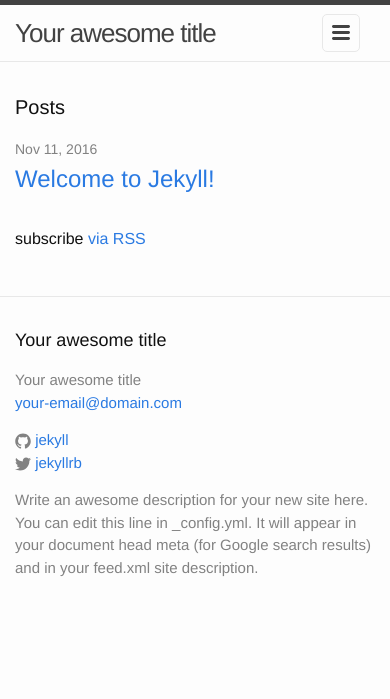
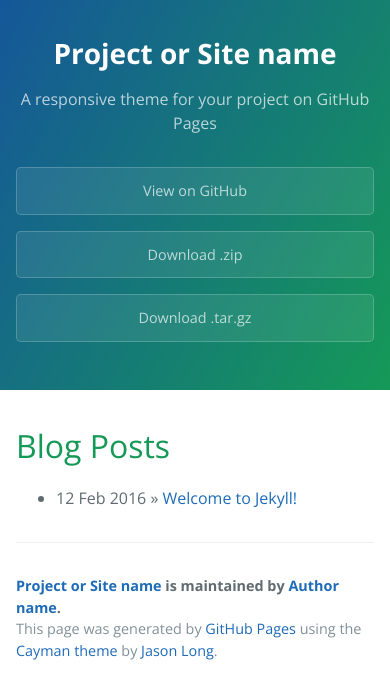
Before and after one commit to garbageman/StructuredLearning, a Jekyll site: the page built from index.html, in a window 390 px wide. Shown: the top 699 px of the page. Built offline with Jekyll 4.4.1, drawn with Linux system fonts in a browser that asks for light colours; the list of posts is cut into pages by our own code.

Commit message:
Added new jekyll theme

```diff
--- a/_config.yml
+++ b/_config.yml
@@ -1,14 +1,17 @@
-# Site settings
-title: Your awesome title
-email: your-email@domain.com
-description: > # this means to ignore newlines until "baseurl:"
-  Write an awesome description for your new site here. You can edit this
-  line in _config.yml. It will appear in your document head meta (for
-  Google search results) and in your feed.xml site description.
-baseurl: "" # the subpath of your site, e.g. /blog/
-url: "http://yourdomain.com" # the base hostname & protocol for your site
-twitter_username: jekyllrb
-github_username:  jekyll
+# Setup
+title:        Project or Site name
+tagline:      A responsive theme for your project on GitHub Pages
+baseurl:      ""
+paginate:     1
 
-# Build settings
+# About/contact
+author:
+  name:       Author name
+  url:        http://yourhomepage.com
+
+# Gems
+gems:
+  - jekyll-paginate
+
+#Others
 markdown: kramdown
--- a/_includes/footer.html
+++ /dev/null
@@ -1,55 +0,0 @@
-<footer class="site-footer">
-
-  <div class="wrapper">
-
-    <h2 class="footer-heading">{{ site.title }}</h2>
-
-    <div class="footer-col-wrapper">
-      <div class="footer-col  footer-col-1">
-        <ul class="contact-list">
-          <li>{{ site.title }}</li>
-          <li><a href="mailto:{{ site.email }}">{{ site.email }}</a></li>
-        </ul>
-      </div>
-
-      <div class="footer-col  footer-col-2">
-        <ul class="social-media-list">
-          {% if site.github_username %}
-          <li>
-            <a href="https://github.com/{{ site.github_username }}">
-              <span class="icon  icon--github">
-                <svg viewBox="0 0 16 16">
-                  <path fill="#828282" d="M7.999,0.431c-4.285,0-7.76,3.474-7.76,7.761 c0,3.428,2.223,6.337,5.307,7.363c0.388,0.071,0.53-0.168,0.53-0.374c0-0.184-0.007-0.672-0.01-1.32 c-2.159,0.469-2.614-1.04-2.614-1.04c-0.353-0.896-0.862-1.135-0.862-1.135c-0.705-0.481,0.053-0.472,0.053-0.472 c0.779,0.055,1.189,0.8,1.189,0.8c0.692,1.186,1.816,0.843,2.258,0.645c0.071-0.502,0.271-0.843,0.493-1.037 C4.86,11.425,3.049,10.76,3.049,7.786c0-0.847,0.302-1.54,0.799-2.082C3.768,5.507,3.501,4.718,3.924,3.65 c0,0,0.652-0.209,2.134,0.796C6.677,4.273,7.34,4.187,8,4.184c0.659,0.003,1.323,0.089,1.943,0.261 c1.482-1.004,2.132-0.796,2.132-0.796c0.423,1.068,0.157,1.857,0.077,2.054c0.497,0.542,0.798,1.235,0.798,2.082 c0,2.981-1.814,3.637-3.543,3.829c0.279,0.24,0.527,0.713,0.527,1.437c0,1.037-0.01,1.874-0.01,2.129 c0,0.208,0.14,0.449,0.534,0.373c3.081-1.028,5.302-3.935,5.302-7.362C15.76,3.906,12.285,0.431,7.999,0.431z"/>
-                </svg>
-              </span>
-
-              <span class="username">{{ site.github_username }}</span>
-            </a>
-          </li>
-          {% endif %}
-
-          {% if site.twitter_username %}
-          <li>
-            <a href="https://twitter.com/{{ site.twitter_username }}">
-              <span class="icon  icon--twitter">
-                <svg viewBox="0 0 16 16">
-                  <path fill="#828282" d="M15.969,3.058c-0.586,0.26-1.217,0.436-1.878,0.515c0.675-0.405,1.194-1.045,1.438-1.809
-                  c-0.632,0.375-1.332,0.647-2.076,0.793c-0.596-0.636-1.446-1.033-2.387-1.033c-1.806,0-3.27,1.464-3.27,3.27 c0,0.256,0.029,0.506,0.085,0.745C5.163,5.404,2.753,4.102,1.14,2.124C0.859,2.607,0.698,3.168,0.698,3.767 c0,1.134,0.577,2.135,1.455,2.722C1.616,6.472,1.112,6.325,0.671,6.08c0,0.014,0,0.027,0,0.041c0,1.584,1.127,2.906,2.623,3.206 C3.02,9.402,2.731,9.442,2.433,9.442c-0.211,0-0.416-0.021-0.615-0.059c0.416,1.299,1.624,2.245,3.055,2.271 c-1.119,0.877-2.529,1.4-4.061,1.4c-0.264,0-0.524-0.015-0.78-0.046c1.447,0.928,3.166,1.469,5.013,1.469 c6.015,0,9.304-4.983,9.304-9.304c0-0.142-0.003-0.283-0.009-0.423C14.976,4.29,15.531,3.714,15.969,3.058z"/>
-                </svg>
-              </span>
-
-              <span class="username">{{ site.twitter_username }}</span>
-            </a>
-          </li>
-          {% endif %}
-        </ul>
-      </div>
-
-      <div class="footer-col  footer-col-3">
-        <p class="text">{{ site.description }}</p>
-      </div>
-    </div>
-
-  </div>
-
-</footer>
--- a/_includes/head.html
+++ b/_includes/head.html
@@ -1,11 +1,9 @@
 <head>
-    <meta charset="utf-8">
-    <meta name="viewport" content="width=device-width initial-scale=1" />
-    <meta http-equiv="X-UA-Compatible" content="IE=edge">
-
-    <title>{% if page.title %}{{ page.title }}{% else %}{{ site.title }}{% endif %}</title>
-    <meta name="description" content="{{ site.description }}">
-
-    <link rel="stylesheet" href="{{ "/css/main.css" | prepend: site.baseurl }}">
-    <link rel="canonical" href="{{ page.url | replace:'index.html','' | prepend: site.baseurl | prepend: site.url }}">
+  <meta charset="UTF-8">
+  <title>{{ site.title }}</title>
+  <meta name="viewport" content="width=device-width, initial-scale=1">
+  <meta name="theme-color" content="#157878">
+  <link rel="stylesheet" href="{{ site.baseurl }}/css/normalize.css">
+  <link href='https://fonts.googleapis.com/css?family=Open+Sans:400,700' rel='stylesheet' type='text/css'>
+  <link rel="stylesheet" href="{{ site.baseurl }}/css/cayman.css">
 </head>
--- a/_includes/header.html
+++ /dev/null
@@ -1,27 +0,0 @@
-<header class="site-header">
-
-  <div class="wrapper">
-
-    <a class="site-title" href="{{ site.baseurl }}/">{{ site.title }}</a>
-
-    <nav class="site-nav">
-      <a href="#" class="menu-icon">
-        <svg viewBox="0 0 18 15">
-          <path fill="#424242" d="M18,1.484c0,0.82-0.665,1.484-1.484,1.484H1.484C0.665,2.969,0,2.304,0,1.484l0,0C0,0.665,0.665,0,1.484,0 h15.031C17.335,0,18,0.665,18,1.484L18,1.484z"/>
-          <path fill="#424242" d="M18,7.516C18,8.335,17.335,9,16.516,9H1.484C0.665,9,0,8.335,0,7.516l0,0c0-0.82,0.665-1.484,1.484-1.484 h15.031C17.335,6.031,18,6.696,18,7.516L18,7.516z"/>
-          <path fill="#424242" d="M18,13.516C18,14.335,17.335,15,16.516,15H1.484C0.665,15,0,14.335,0,13.516l0,0 c0-0.82,0.665-1.484,1.484-1.484h15.031C17.335,12.031,18,12.696,18,13.516L18,13.516z"/>
-        </svg>
-      </a>
-
-      <div class="trigger">
-        {% for page in site.pages %}
-          {% if page.title %}
-          <a class="page-link" href="{{ page.url | prepend: site.baseurl }}">{{ page.title }}</a>
-          {% endif %}
-        {% endfor %}
-      </div>
-    </nav>
-
-  </div>
-
-</header>
--- /dev/null
+++ b/_includes/page-footer.html
@@ -0,0 +1,4 @@
+<footer class="site-footer">
+  <span class="site-footer-owner"><a href="{{ site.url }}">{{ site.title }}</a> is maintained by <a href="{{ site.author.url }}">{{ site.author.name }}</a>.</span>
+  <span class="site-footer-credits">This page was generated by <a href="https://pages.github.com">GitHub Pages</a> using the <a href="https://github.com/pietromenna/jekyll-cayman-theme">Cayman theme</a> by <a href="http://github.com/jasonlong">Jason Long</a>.</span>
+</footer>
--- /dev/null
+++ b/_includes/page-header.html
@@ -0,0 +1,7 @@
+<section class="page-header">
+  <h1 class="project-name">{{ site.title }}</h1>
+  <h2 class="project-tagline">{{ site.tagline }}</h2>
+  <a href="#" class="btn">View on GitHub</a>
+  <a href="#" class="btn">Download .zip</a>
+  <a href="#" class="btn">Download .tar.gz</a>
+</section>
--- a/_layouts/default.html
+++ b/_layouts/default.html
@@ -1,20 +1,18 @@
 <!DOCTYPE html>
-<html>
+<html lang="en-us">
 
   {% include head.html %}
 
   <body>
+    {% include page-header.html %}
 
-    {% include header.html %}
+    <section class="main-content">
 
-    <div class="page-content">
-      <div class="wrapper">
-        {{ content }}
-      </div>
-    </div>
+      {{ content }}
 
-    {% include footer.html %}
+      {% include page-footer.html %}
+
+    </section>
 
   </body>
-
 </html>
--- /dev/null
+++ b/css/cayman.css
@@ -0,0 +1,241 @@
+* {
+  box-sizing: border-box; }
+
+body {
+  padding: 0;
+  margin: 0;
+  font-family: "Open Sans", "Helvetica Neue", Helvetica, Arial, sans-serif;
+  font-size: 16px;
+  line-height: 1.5;
+  color: #606c71; }
+
+a {
+  color: #1e6bb8;
+  text-decoration: none; }
+  a:hover {
+    text-decoration: underline; }
+
+.btn {
+  display: inline-block;
+  margin-bottom: 1rem;
+  color: rgba(255, 255, 255, 0.7);
+  background-color: rgba(255, 255, 255, 0.08);
+  border-color: rgba(255, 255, 255, 0.2);
+  border-style: solid;
+  border-width: 1px;
+  border-radius: 0.3rem;
+  transition: color 0.2s, background-color 0.2s, border-color 0.2s; }
+  .btn:hover {
+    color: rgba(255, 255, 255, 0.8);
+    text-decoration: none;
+    background-color: rgba(255, 255, 255, 0.2);
+    border-color: rgba(255, 255, 255, 0.3); }
+  .btn + .btn {
+    margin-left: 1rem; }
+  @media screen and (min-width: 64em) {
+    .btn {
+      padding: 0.75rem 1rem; } }
+  @media screen and (min-width: 42em) and (max-width: 64em) {
+    .btn {
+      padding: 0.6rem 0.9rem;
+      font-size: 0.9rem; } }
+  @media screen and (max-width: 42em) {
+    .btn {
+      display: block;
+      width: 100%;
+      padding: 0.75rem;
+      font-size: 0.9rem; }
+      .btn + .btn {
+        margin-top: 1rem;
+        margin-left: 0; } }
+
+.page-header {
+  color: #fff;
+  text-align: center;
+  background-color: #159957;
+  background-image: linear-gradient(120deg, #155799, #159957); }
+  @media screen and (min-width: 64em) {
+    .page-header {
+      padding: 5rem 6rem; } }
+  @media screen and (min-width: 42em) and (max-width: 64em) {
+    .page-header {
+      padding: 3rem 4rem; } }
+  @media screen and (max-width: 42em) {
+    .page-header {
+      padding: 2rem 1rem; } }
+
+.project-name {
+  margin-top: 0;
+  margin-bottom: 0.1rem; }
+  @media screen and (min-width: 64em) {
+    .project-name {
+      font-size: 3.25rem; } }
+  @media screen and (min-width: 42em) and (max-width: 64em) {
+    .project-name {
+      font-size: 2.25rem; } }
+  @media screen and (max-width: 42em) {
+    .project-name {
+      font-size: 1.75rem; } }
+
+.project-tagline {
+  margin-bottom: 2rem;
+  font-weight: normal;
+  opacity: 0.7; }
+  @media screen and (min-width: 64em) {
+    .project-tagline {
+      font-size: 1.25rem; } }
+  @media screen and (min-width: 42em) and (max-width: 64em) {
+    .project-tagline {
+      font-size: 1.15rem; } }
+  @media screen and (max-width: 42em) {
+    .project-tagline {
+      font-size: 1rem; } }
+
+.main-content {
+  word-wrap: break-word; }
+  .main-content :first-child {
+    margin-top: 0; }
+  @media screen and (min-width: 64em) {
+    .main-content {
+      max-width: 64rem;
+      padding: 2rem 6rem;
+      margin: 0 auto;
+      font-size: 1.1rem; } }
+  @media screen and (min-width: 42em) and (max-width: 64em) {
+    .main-content {
+      padding: 2rem 4rem;
+      font-size: 1.1rem; } }
+  @media screen and (max-width: 42em) {
+    .main-content {
+      padding: 2rem 1rem;
+      font-size: 1rem; } }
+  .main-content img {
+    max-width: 100%; }
+  .main-content h1,
+  .main-content h2,
+  .main-content h3,
+  .main-content h4,
+  .main-content h5,
+  .main-content h6 {
+    margin-top: 2rem;
+    margin-bottom: 1rem;
+    font-weight: normal;
+    color: #159957; }
+  .main-content p {
+    margin-bottom: 1em; }
+  .main-content code {
+    padding: 2px 4px;
+    font-family: Consolas, "Liberation Mono", Menlo, Courier, monospace;
+    font-size: 0.9rem;
+    color: #567482;
+    background-color: #f3f6fa;
+    border-radius: 0.3rem; }
+  .main-content pre {
+    padding: 0.8rem;
+    margin-top: 0;
+    margin-bottom: 1rem;
+    font: 1rem Consolas, "Liberation Mono", Menlo, Courier, monospace;
+    color: #567482;
+    word-wrap: normal;
+    background-color: #f3f6fa;
+    border: solid 1px #dce6f0;
+    border-radius: 0.3rem; }
+    .main-content pre > code {
+      padding: 0;
+      margin: 0;
+      font-size: 0.9rem;
+      color: #567482;
+      word-break: normal;
+      white-space: pre;
+      background: transparent;
+      border: 0; }
+  .main-content .highlight {
+    margin-bottom: 1rem; }
+    .main-content .highlight pre {
+      margin-bottom: 0;
+      word-break: normal; }
+  .main-content .highlight pre,
+  .main-content pre {
+    padding: 0.8rem;
+    overflow: auto;
+    font-size: 0.9rem;
+    line-height: 1.45;
+    border-radius: 0.3rem;
+    -webkit-overflow-scrolling: touch; }
+  .main-content pre code,
+  .main-content pre tt {
+    display: inline;
+    max-width: initial;
+    padding: 0;
+    margin: 0;
+    overflow: initial;
+    line-height: inherit;
+    word-wrap: normal;
+    background-color: transparent;
+    border: 0; }
+    .main-content pre code:before, .main-content pre code:after,
+    .main-content pre tt:before,
+    .main-content pre tt:after {
+      content: normal; }
+  .main-content ul,
+  .main-content ol {
+    margin-top: 0; }
+  .main-content blockquote {
+    padding: 0 1rem;
+    margin-left: 0;
+    color: #819198;
+    border-left: 0.3rem solid #dce6f0; }
+    .main-content blockquote > :first-child {
+      margin-top: 0; }
+    .main-content blockquote > :last-child {
+      margin-bottom: 0; }
+  .main-content table {
+    display: block;
+    width: 100%;
+    overflow: auto;
+    word-break: normal;
+    word-break: keep-all;
+    -webkit-overflow-scrolling: touch; }
+    .main-content table th {
+      font-weight: bold; }
+    .main-content table th,
+    .main-content table td {
+      padding: 0.5rem 1rem;
+      border: 1px solid #e9ebec; }
+  .main-content dl {
+    padding: 0; }
+    .main-content dl dt {
+      padding: 0;
+      margin-top: 1rem;
+      font-size: 1rem;
+      font-weight: bold; }
+    .main-content dl dd {
+      padding: 0;
+      margin-bottom: 1rem; }
+  .main-content hr {
+    height: 2px;
+    padding: 0;
+    margin: 1rem 0;
+    background-color: #eff0f1;
+    border: 0; }
+
+.site-footer {
+  padding-top: 2rem;
+  margin-top: 2rem;
+  border-top: solid 1px #eff0f1; }
+  @media screen and (min-width: 64em) {
+    .site-footer {
+      font-size: 1rem; } }
+  @media screen and (min-width: 42em) and (max-width: 64em) {
+    .site-footer {
+      font-size: 1rem; } }
+  @media screen and (max-width: 42em) {
+    .site-footer {
+      font-size: 0.9rem; } }
+
+.site-footer-owner {
+  display: block;
+  font-weight: bold; }
+
+.site-footer-credits {
+  color: #819198; }
--- a/css/main.scss
+++ /dev/null
@@ -1,49 +0,0 @@
----
-# Only the main Sass file needs front matter (the dashes are enough)
----
-@charset "utf-8";
-
-
-
-// Our variables
-$base-font-family: Helvetica, Arial, sans-serif;
-$base-font-size:   16px;
-$small-font-size:  $base-font-size * 0.875;
-$base-line-height: 1.5;
-
-$spacing-unit:     30px;
-
-$text-color:       #111;
-$background-color: #fdfdfd;
-$brand-color:      #2a7ae2;
-
-$grey-color:       #828282;
-$grey-color-light: lighten($grey-color, 40%);
-$grey-color-dark:  darken($grey-color, 25%);
-
-$on-palm:          600px;
-$on-laptop:        800px;
-
-
-
-// Using media queries with like this:
-// @include media-query($palm) {
-//     .wrapper {
-//         padding-right: $spacing-unit / 2;
-//         padding-left: $spacing-unit / 2;
-//     }
-// }
-@mixin media-query($device) {
-    @media screen and (max-width: $device) {
-        @content;
-    }
-}
-
-
-
-// Import partials from `sass_dir` (defaults to `_sass`)
-@import
-        "base",
-        "layout",
-        "syntax-highlighting"
-;
--- a/index.html
+++ b/index.html
@@ -1,23 +1,13 @@
 ---
 layout: default
+title: {{ site.name }}
 ---
 
-<div class="home">
-
-  <h1 class="page-heading">Posts</h1>
-
-  <ul class="post-list">
+<div id="home">
+  <h1>Blog Posts</h1>
+  <ul class="posts">
     {% for post in site.posts %}
-      <li>
-        <span class="post-meta">{{ post.date | date: "%b %-d, %Y" }}</span>
-
-        <h2>
-          <a class="post-link" href="{{ post.url | prepend: site.baseurl }}">{{ post.title }}</a>
-        </h2>
-      </li>
+      <li><span>{{ post.date | date_to_string }}</span> &raquo; <a href="{{ site.baseurl }}{{ post.url }}">{{ post.title }}</a></li>
     {% endfor %}
   </ul>
-
-  <p class="rss-subscribe">subscribe <a href="{{ "/feed.xml" | prepend: site.baseurl }}">via RSS</a></p>
-
 </div>
```
Also changed, not shown: Gemfile (+6 -1 lines), _layouts/page.html (+1 -10 lines), _layouts/post.html (+3 -11 lines), _posts/2016-02-12-sample-content.markdown (added, +24 -0 lines), _posts/2016-11-11-welcome-to-jekyll.markdown (deleted, +0 -25 lines), Gemfile.lock, README.md, css/normalize.css (added), jekyll-cayman-theme.gemspec (added).
